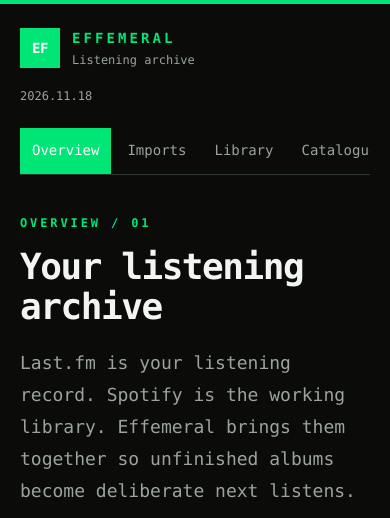
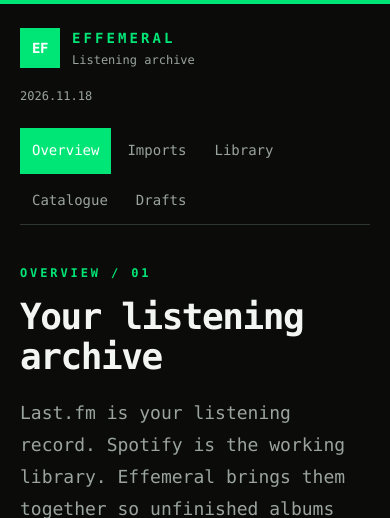
Before and after one commit to smededwards/effemeral.fm, a Laravel app: page / in a window 390 px wide. Shown: the top 518 px of the page. Run offline with Laravel 12, Linux system fonts and the light colour scheme; data that the repository does not hold is empty; style sheets or scripts are compiled from the project's sources.

Commit message:
fix: remove mobile navigation cutoff

```diff
--- a/resources/views/layouts/app.blade.php
+++ b/resources/views/layouts/app.blade.php
@@ -20,8 +20,8 @@
                         </a>
                         <p class="text-xs tabular-nums text-[#9aa39d]">{{ now()->format('Y.m.d') }}</p>
                     </div>
-                    <nav class="mt-6 -mb-5 overflow-x-auto" aria-label="Primary navigation">
-                        <div class="flex min-w-max gap-1">
+                    <nav class="mt-6 -mb-5" aria-label="Primary navigation">
+                        <div class="flex flex-wrap gap-1">
                             @foreach ([
                                 ['route' => 'dashboard', 'label' => 'Overview'],
                                 ['route' => 'imports.index', 'label' => 'Imports'],
```
